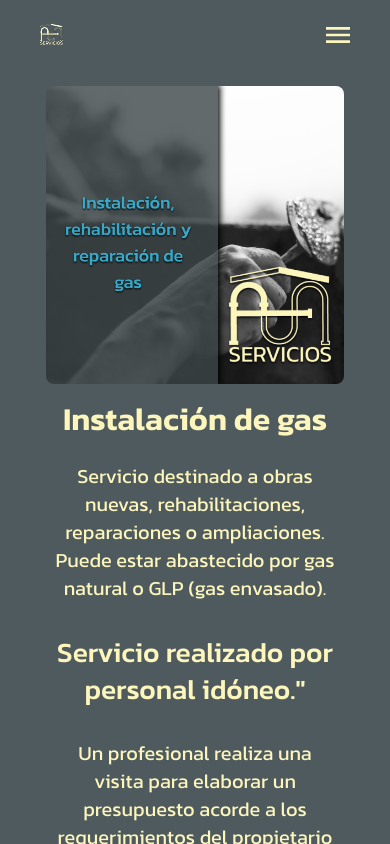
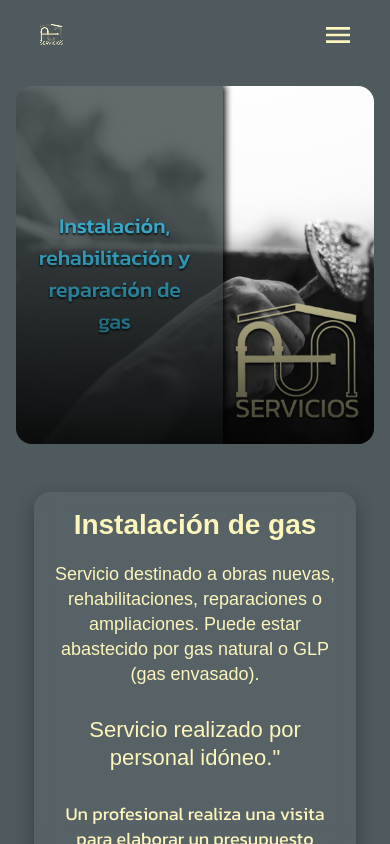
Before and after one commit to EvelynFernandez93/SP-servicios, a React (Vite) app: page /proyecto/1 in a window 390 px wide. Built offline with nearby package versions, Linux system fonts and the light colour scheme.

Commit message:
Actualización de Item detail de cada proyecto

```diff
--- a/src/Components/ItemDetail/ItemDetail.css
+++ b/src/Components/ItemDetail/ItemDetail.css
@@ -1,3 +1,15 @@
+/* -------------------- ANIMACIÓN -------------------- */
+@keyframes fadeSlideUp {
+    0% {
+        opacity: 0;
+        transform: translateY(20px);
+    }
+    100% {
+        opacity: 1;
+        transform: translateY(0);
+    }
+}
+
 /* -------------------- CONTENEDOR PRINCIPAL -------------------- */
 .item-contenedor {
     display: flex;
@@ -6,30 +18,62 @@
     gap: 28px;
     padding: 24px;
     width: 100%;
-
+    min-width: 100vw;
+    height: auto;
     margin: 0 auto;
     background: var(--Foundation-Secundario-secundario-800, #4E5A5E);
 }
 
 /* -------------------- IMAGEN PRINCIPAL -------------------- */
+.item-portada {
+    position: relative;
+    width: 100%;
+    max-width: 900px;
+    border-radius: 16px;
+    overflow: hidden;
+    animation: fadeSlideUp 0.8s ease forwards;
+}
+
 .item-detail-img {
-    width: 850px;
+    width: 100%;
     height: auto;
-    max-width: 100%;
     object-fit: cover;
-    border-radius: 8px; /* opcional: bordes suaves */
+    display: block;
+}
+
+/* degradado intenso sobre la imagen */
+.item-portada::after {
+    content: "";
+    position: absolute;
+    inset: 0;
+    background: linear-gradient(
+        to bottom,
+        rgba(0, 0, 0, 0) 40%,   /* transparente arriba */
+        rgba(0, 0, 0, 0.8) 100% /* más intenso abajo */
+    );
+    pointer-events: none;
 }
 
 /* -------------------- INFORMACIÓN -------------------- */
 .item-informacion {
+    position: relative;
+    margin-top: 32px; /* debajo de la imagen */
+    background: rgba(255, 255, 255, 0.05);
+    backdrop-filter: blur(10px);
+    border-radius: 16px;
+    padding: 24px;
+    width: 90%;
+    max-width: 1000px;
     display: flex;
     flex-direction: column;
-    align-items: center; /* centrado en todos los elementos */
+    align-items: center;
     gap: 16px;
-    width: 80%;
-    color: var(--Foundation-Primario-primario-500, #FCF5BC);
-    font-family: Kanit, sans-serif;
+    color: #FCF5BC;
     text-align: center;
+    box-shadow: 0 8px 20px rgba(0,0,0,0.3);
+    animation: fadeSlideUp 1s ease forwards;
+    animation-delay: 0.4s;
+    opacity: 0;
 }
 
 /* Nombre del proyecto */
@@ -45,7 +89,7 @@
     font-weight: 400;
     line-height: 1.4;
     width: 100%;
-    max-width: 900px; /* evita que se salga en desktop */
+    max-width: 900px;
 }
 
 /* Descripción */
@@ -71,24 +115,44 @@ line-height: normal;
 .item-video {
     width: 100%;
     max-width: 800px;
-    aspect-ratio: 16/9; /* mantiene proporción */
+    aspect-ratio: 16/9;
+    animation: fadeSlideUp 1s ease forwards;
+    animation-delay: 0.6s;
+    opacity: 0;
 }
 
 /* -------------------- BOTÓN -------------------- */
-.item-contenedor-boton {
-    display: flex;
+.boton-terciario {
+  display: inline-flex;
+  padding: 10px 40px;
   justify-content: center;
-    margin-top: 24px;
+  align-items: center;
+  gap: 10px;
+  border-radius: 12px;
+  background: var(--Foundation-Primario-primario-500, #FCF5BC);
+  color: var(--Foundation-Terciario-terciario-900, #174754);
+  font-family: sans-serif;
+  font-size: 24px;
+  font-weight: 400;
+  cursor: pointer;
+  transition: background-color 200ms;
+}
+
+.boton-terciario:hover {
+  background-color: rgba(252, 245, 188, 0.9);
+  color: var(--Foundation-Terciario-terciario-900, #174754);
+}
+
+.boton-terciario:active {
+  background:  var(--Foundation-Terciario-terciario-500, #37A9C8);
+  color: var(--Foundation-Primario-primario-500, #FCF5BC);
 }
 
 /* -------------------- MEDIA QUERIES -------------------- */
 
 /* Tablet */
 @media (max-width: 768px) {
-    .item-detail-img{
-        width: 600px;
-        height: auto;
-    }
+    .item-detail-img { width: 100%; height: auto; }
     .item-nombre { font-size: 32px; }
     .item-intro { font-size: 20px; max-width: 500px; }
     .item-descripcion { font-size: 24px; max-width: 500px; }
@@ -98,29 +162,12 @@ line-height: normal;
 
 /* Celular */
 @media (max-width: 480px) {
-    .item-detail-img{
-        width: 298px;
-        height: auto;
+    .item-detail-img { width: 100%; height: auto; }
+    .item-nombre { font-size: 28px; }
+    .item-intro { font-size: 18px; max-width: 320px; width: 100%; }
+    .item-descripcion { font-size: 22px; max-width: 320px; width: 100%; line-height: 1.3; }
+    .item-info { font-size: 18px; line-height: 1.4; }
+    .item-video { width: 100%; height: auto; }
+    .item-contenedor { padding: 16px; gap: 16px; }
+    .item-informacion { padding: 16px; gap: 12px; }
 }
-    .item-nombre { font-size: 32px; }
-    .item-intro {
-        font-size: 20px;
-        max-width: 320px;
-        width: 100%;
-    }
-    .item-descripcion{
-        font-size: 28px;
-        max-width: 320px;
-        width: 100%;
-        line-height: 1.3;
-    }
-    .item-info {
-        font-size: 20px;
-        line-height: 1.4;
-    }
-    .item-video { width: 100%; height: auto; }
-    .item-contenedor {
-        padding: 16px;
-        gap: 16px;
-    }
-}
--- a/src/Components/ItemDetail/ItemDetail.jsx
+++ b/src/Components/ItemDetail/ItemDetail.jsx
@@ -42,7 +42,7 @@ const ItemDetail = () => {
 
             </div> */}
             <div className='item-contenedor-boton'>
-                <Link to="/projects" className='boton-primario'>Volver</Link>
+                <Link to="/projects" className='boton-terciario'>Volver</Link>
             </div>
         </div>
         </div>
--- a/src/Components/Presentacion/Presentacion.css
+++ b/src/Components/Presentacion/Presentacion.css
@@ -31,7 +31,7 @@
  .presentacion-contenedor {
   position: relative;
   width: 100%;
- /*  max-width: 1920px; */
+
   display: flex;
   justify-content: center;
   align-items: center;
```
Lines whose indentation alone changed are shown as unchanged.
